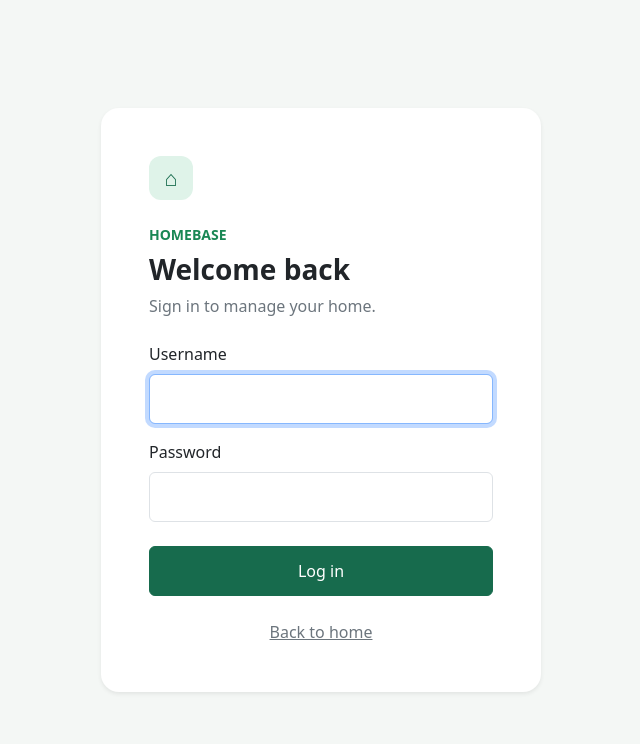
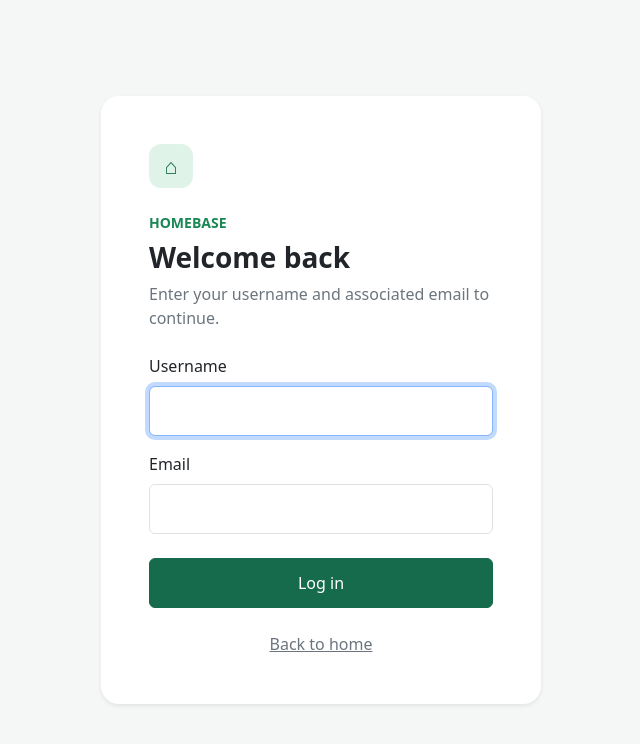
Before and after one commit to hmchadwick14-cloud/401_Project_CRUD, a Node server app: page /login in a window 1280 px wide. Shown: the top 744 px of the page, without its empty margins (319-959 px from the left). Run offline with Node 20, Linux system fonts and the light colour scheme.

Commit message:
make password the email

```diff
--- a/app.js
+++ b/app.js
@@ -123,12 +123,12 @@ app.get('/login', (req, res) => res.render('login', { error: null }));
 app.post('/login', async (req, res) => {
   try {
     const username = req.body.username?.trim();
-    const password = req.body.password || '';
-    if (!username || !password) return res.status(400).render('login', { error: 'Enter your username and password.' });
-    const query = new URLSearchParams({ select: 'user_id,password', username: `eq.${username}`, limit: '1' });
+    const email = req.body.email?.trim().toLowerCase();
+    if (!username || !email) return res.status(400).render('login', { error: 'Enter your username and email.' });
+    const query = new URLSearchParams({ select: 'user_id', username: `eq.${username}`, email: `eq.${email}`, limit: '1' });
     const rows = await supabaseRequest(`${TABLE}?${query}`);
-    if (!rows.length || !(await verifyPassword(password, rows[0].password))) {
-      return res.status(401).render('login', { error: 'That username or password was not recognized.' });
+    if (!rows.length) {
+      return res.status(401).render('login', { error: 'That username and email combination was not recognized.' });
     }
     const token = signSession(rows[0].user_id);
     res.setHeader('Set-Cookie', `homebase_session=${token}; HttpOnly; SameSite=Lax; Path=/; Max-Age=28800${process.env.NODE_ENV === 'production' ? '; Secure' : ''}`);
--- a/views/login.ejs
+++ b/views/login.ejs
@@ -20,7 +20,7 @@
       <div class="brand-mark mb-4" aria-hidden="true">⌂</div>
       <p class="text-uppercase small fw-semibold text-success mb-2">HomeBase</p>
       <h1 class="h3 fw-bold mb-2">Welcome back</h1>
-      <p class="text-secondary mb-4">Sign in to manage your home.</p>
+      <p class="text-secondary mb-4">Enter your username and associated email to continue.</p>
 
       <% if (error) { %>
         <div class="alert alert-danger" role="alert"><%= error %></div>
@@ -32,8 +32,8 @@
           <input class="form-control" id="username" name="username" autocomplete="username" required autofocus>
         </div>
         <div class="mb-4">
-          <label for="password" class="form-label">Password</label>
-          <input class="form-control" type="password" id="password" name="password" autocomplete="current-password" required>
+          <label for="email" class="form-label">Email</label>
+          <input class="form-control" type="email" id="email" name="email" autocomplete="email" required>
         </div>
         <button class="btn btn-primary w-100" type="submit">Log in</button>
       </form>
```
